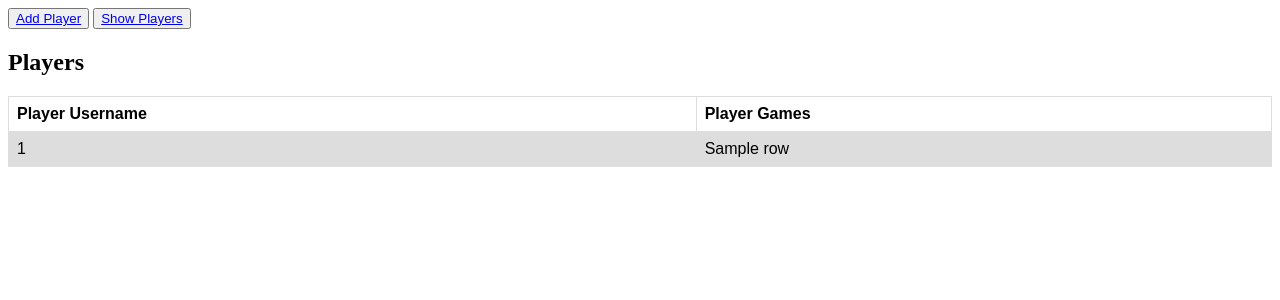
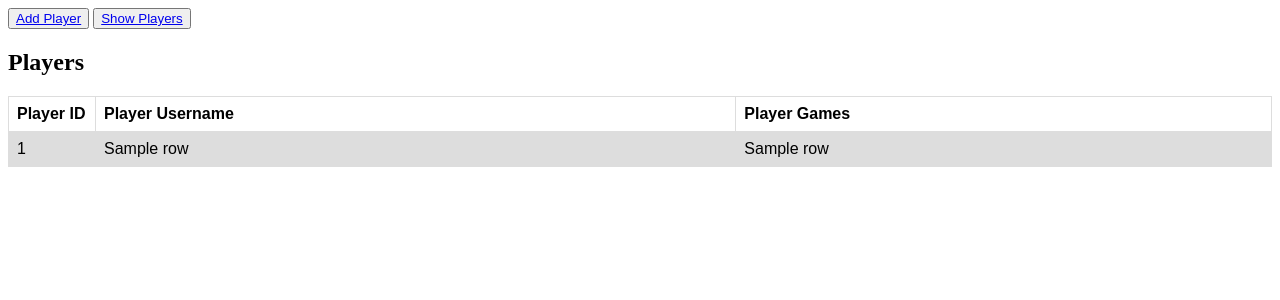
Before and after one commit to yurahriaziev/pythonAPI, a Flask app: template Achievements/templates/player_data.html in a window 1280 px wide. Shown: the top 300 px of the page. Run offline with Flask 3, Linux system fonts and the light colour scheme; the template is opened without the code that fills it: most values are stand-ins (such as "Sample title", 1, 10 or a date in 2020).

Commit message:
Display player id in table

```diff
--- a/Achievements/templates/player_data.html
+++ b/Achievements/templates/player_data.html
@@ -24,6 +24,7 @@
         <h2>Players</h2>
         <table>
             <tr>
+                <th style="width: 70px;">Player ID</th>
                 <th>Player Username</th>
                 <th>Player Games</th>
             </tr>
@@ -31,6 +32,7 @@
             <tr>
                 <td>{{ row[0] }}</td>
                 <td>{{ row[1] }}</td>
+                <td>{{ row[2] }}</td>
             </tr>
             {% endfor %}
         </table>
```
